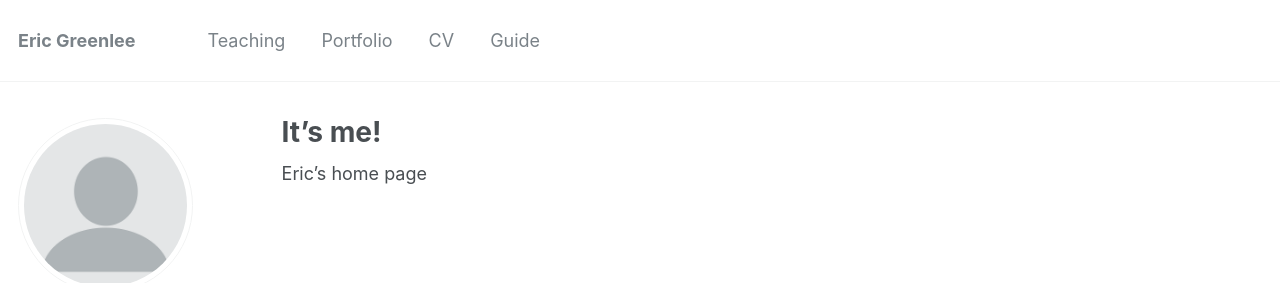
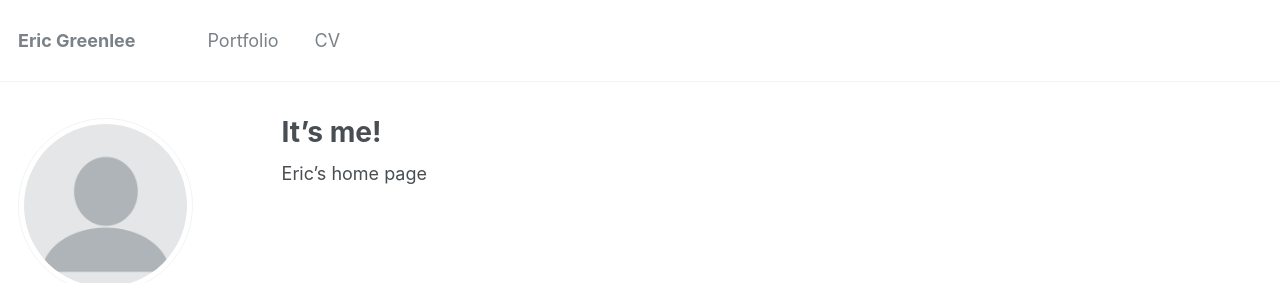
Before and after one commit to EricGreenlee/EricGreenlee.github.io, a Jekyll site: the page built from _pages/about.md, in a window 1280 px wide. Shown: the top 283 px of the page. Built offline with Jekyll 4.4.1, drawn with Linux system fonts in a browser that asks for light colours; some web fonts are replaced.

Commit message:
file structure change

```diff
--- a/_data/navigation.yml
+++ b/_data/navigation.yml
@@ -6,8 +6,8 @@ main:
   #- title: "Talks"
   #  url: /talks/
 
-  - title: "Teaching"
-    url: /teaching/
+  #- title: "Teaching"
+  #  url: /teaching/
 
   - title: "Portfolio"
     url: /portfolio/
@@ -17,6 +17,3 @@ main:
 
   - title: "CV"
     url: /cv/
-
-  - title: "Guide"
-    url: /markdown/
```
